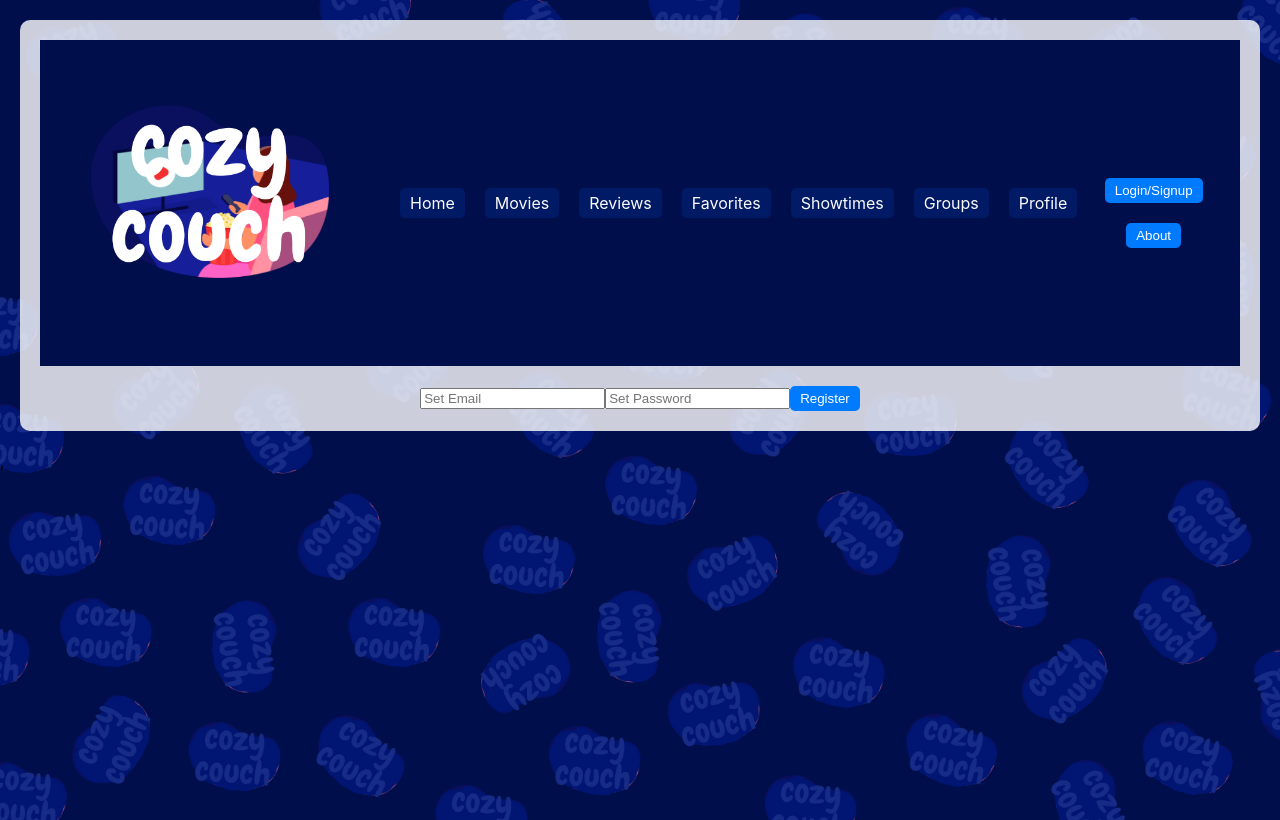
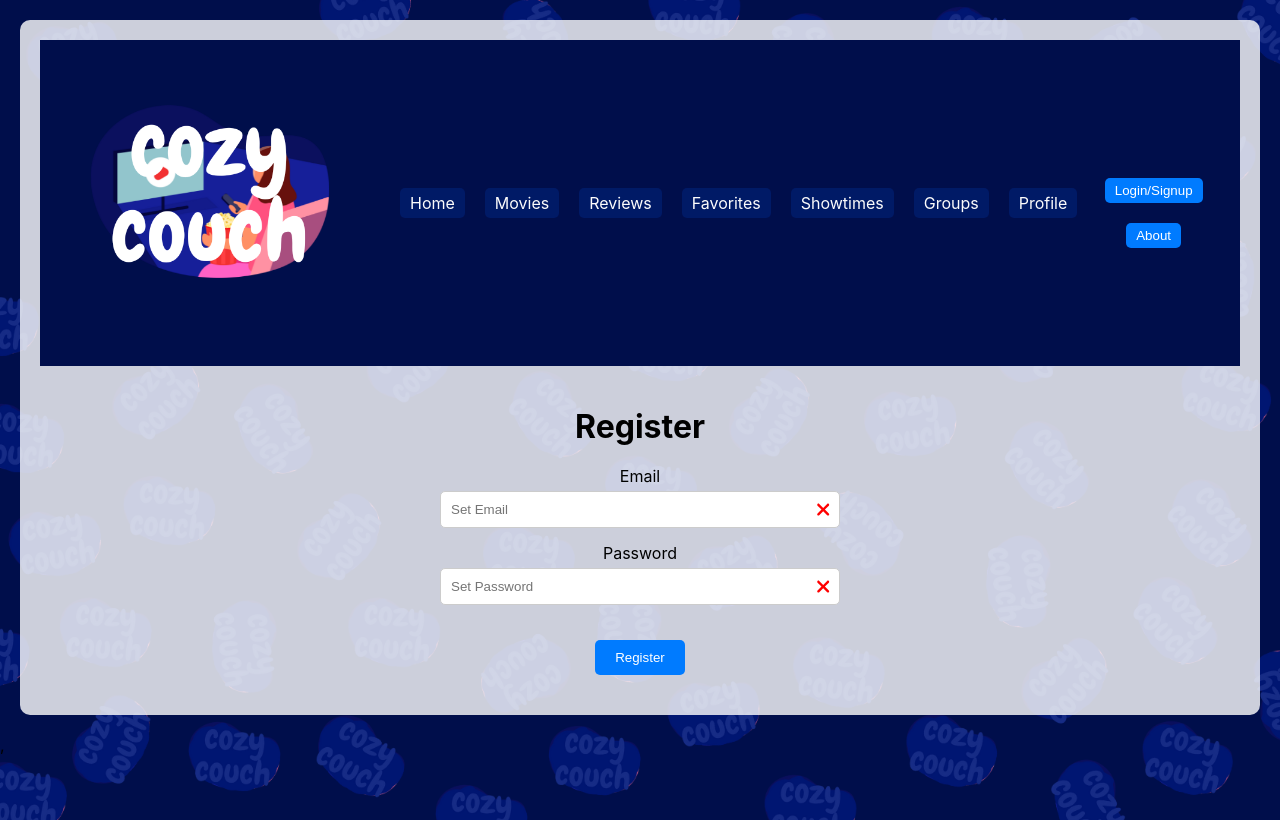
Before and after one commit to gruup-8/movies, a React (Create React App) app: page /register in a window 1280 px wide. Built offline with nearby package versions, Linux system fonts and the light colour scheme.

Commit message:
Added my old code that was in the wrong place. Deleted an useless folder.

```diff
--- a/src/components/register.js
+++ b/src/components/register.js
@@ -1,16 +1,35 @@
 import React, { useState } from "react";
 import { registerScreen } from "../services/user";
 import { useNavigate } from "react-router-dom";
+import { FontAwesomeIcon } from "@fortawesome/react-fontawesome";
+import { faCheck, faTimes } from "@fortawesome/free-solid-svg-icons";
+import '../styles/Register.css';
+
+const USER_REGEX = /^[a-zA-Z0-9._%+-]+@[a-zA-Z0-9-]{1,63}\.(com|fi)$/;
+const PWD_REGEX = /^(?=.*[a-z])(?=.*[A-Z])(?=.*[0-9])(?=.*[!@#$%]).{8,24}$/;
 
 function RegisterForm() {
     const [email, setEmail] = useState('');
     const [password, setPassword] = useState('');
+    const [validEmail, setValidEmail] = useState(false);
+    const [validPassword, setValidPassword] = useState(false);
     const navigate = useNavigate();
 
     const handleRegister = async (e) => {
         e.preventDefault();
+
+        if (!validEmail) {
+            alert('Invalid email format.');
+            return;
+        }
+        if (!validPassword) {
+            alert('Invalid password format.');
+            return;
+        }
+
         console.log('Email:', email);
         console.log('Password:', password);
+
         try {
             const user = await registerScreen(email, password);
             console.log('user registered: ', user);
@@ -21,24 +40,53 @@
         }
     };
 
+    const validateEmail = (value) => {
+        setEmail(value);
+        setValidEmail(USER_REGEX.test(value));
+    };
+
+    const validatePassword = (value) => {
+        setPassword(value);
+        setValidPassword(PWD_REGEX.test(value));
+    };
+
     return (
-        <form onSubmit={handleRegister}>
+        <div className="register">
+            <h1>Register</h1>
+        <form className="register-form" onSubmit={handleRegister}>
+            <div className="form-group">
+            <label>Email</label>
+            <div className="input-container">
             <input
             type='email'
             placeholder='Set Email'
             value={email}
-            onChange={(e) => setEmail(e.target.value)}
+            onChange={(e) => validateEmail(e.target.value)}
             required
             />
+            <span className={validEmail ? "valid" : "invalid"}>
+                <FontAwesomeIcon icon={validEmail ? faCheck : faTimes} />
+            </span>
+            </div>
+            </div>
+            <div className="form-group">
+            <label>Password</label>
+            <div className="input-container">
             <input
             type='password'
             placeholder='Set Password'
             value={password}
-            onChange={(e) => setPassword(e.target.value)}
+            onChange={(e) => validatePassword(e.target.value)}
             required
             />
-            <button type='submit'>Register</button>
+            <span className={validPassword ? "valid" : "invalid"}>
+                <FontAwesomeIcon icon={validPassword ? faCheck : faTimes} />
+            </span>
+            </div>
+            </div>
+            <button type='submit' className="register-button">Register</button>
         </form>
+        </div>
     );
 }
 
--- a/src/components/showtimes.js
+++ b/src/components/showtimes.js
@@ -2,6 +2,7 @@
 import React, { useEffect, useState } from 'react';
 import AddToGroupPage from './addToGroupPage';
 import AreasMenu from './areas';
+import '../styles/Showtimes.css';
 
 const Showtimes = ({groupId}) => {
     const [selectedArea, setSelectedArea] = useState(null);
@@ -35,7 +36,6 @@
             }
         }, [selectedArea]);
 
-
     return (
         <div>
             <h1>Showtimes</h1>
@@ -43,14 +43,19 @@
             {loading && <div>Loading...</div>}
             {error && <div>{error}</div>}
             {!loading && !error && (
-                <ul>
+                <ul className="showtime-list">
                     {showtimes.map((showtime) => (
-                        <li key={showtime.id}>
-                            <h2>{showtime.title}</h2>
+                        <li key={showtime.id} className="showtime-card">
+                            <h2 className="showtime-title">{showtime.title}</h2>
                             <p>{showtime.theatre}</p>
                             <p>{new Date(showtime.startTime).toLocaleString()}</p>
-                            {showtime.pic_link && <img src={showtime.pic_link} alt={showtime.title} />}
-
+                            {showtime.pic_link && (
+                                <img
+                                src={showtime.pic_link}
+                                alt={showtime.title}
+                                className="showtime-poster"
+                                />
+                            )}
                             <AddToGroupPage
                                 groupId={groupId}
                                 movieId={showtime.id}
```
